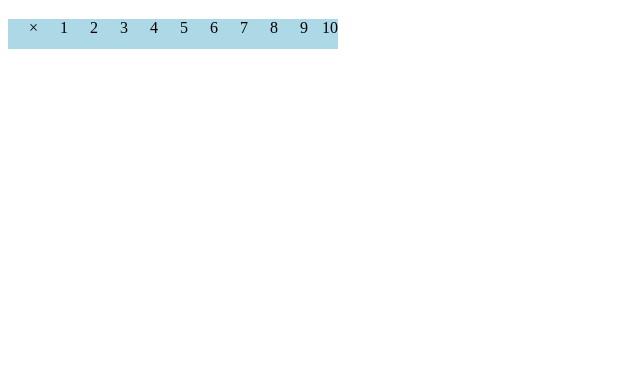
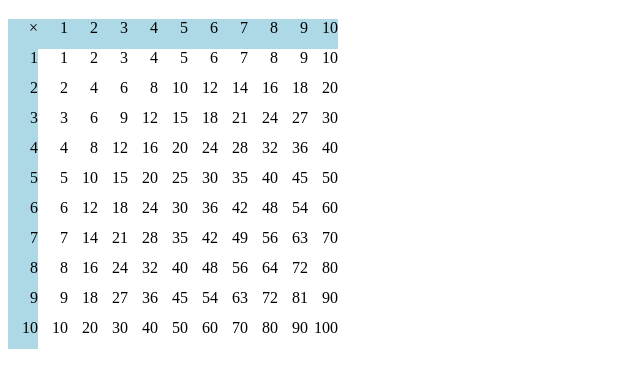
Before and after one commit to p-mayor/multi-table, a plain HTML site: page index.html in a window 1280 px wide. Shown: the part 61-448 px from the top of the page, without its empty margins (0-640 px from the left). Drawn offline with Linux system fonts and the light colour scheme.

Commit message:
completed

```diff
--- a/index.html
+++ b/index.html
@@ -23,7 +23,18 @@
                 document.write('<span class="cell header">' + i + '</span>');
             }
             document.write('<br>');
+
             // TODO: Write two nested for loops to output the rest of the multiplication table
+            for (i = 1; i <= 10; i++) {
+                for (j = 0; j <= 10; j++) {
+                    if (j==0) {
+                        document.write('<span class="cell header">'+i+'</span>')
+                    } else {
+                        document.write('<span class="cell">' + i*j + '</span>');
+                    }
+                }
+                document.write('<br>')
+            }
         </script>
     </body>
 </html>
```
